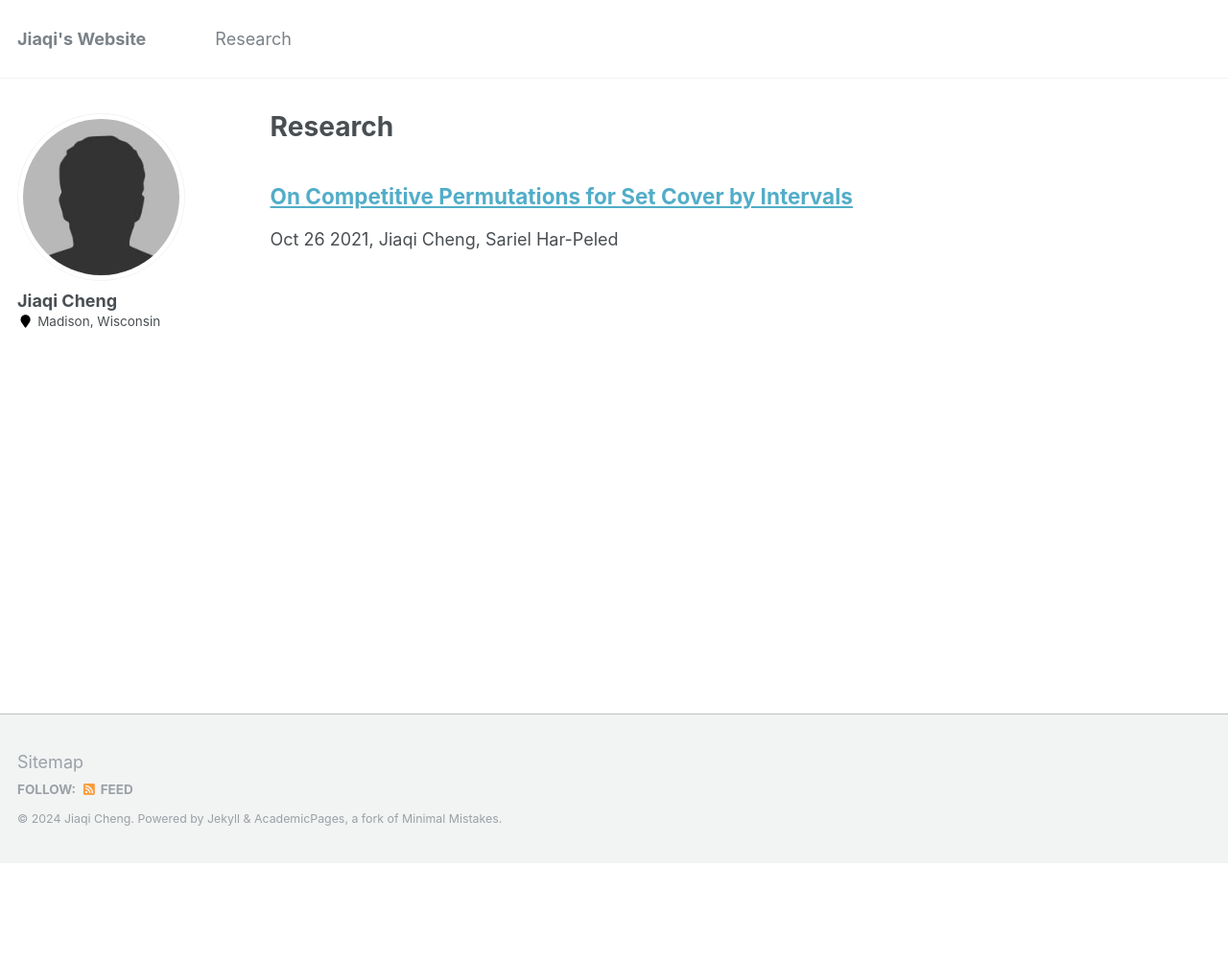
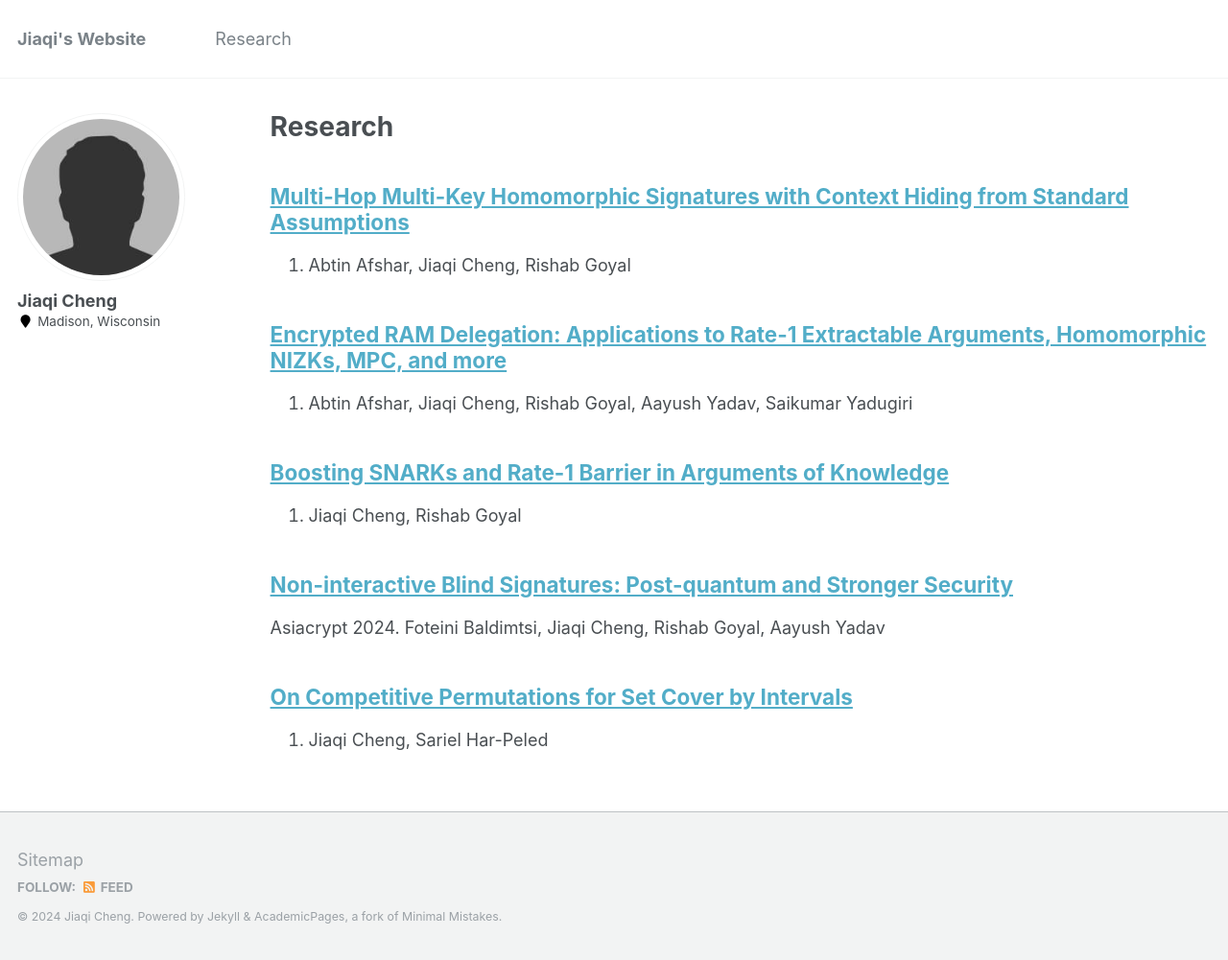
Before and after one commit to JackyCheng1999/JackyCheng1999.github.io, a Jekyll site: the page built from _pages/publications.md, in a window 1280 px wide. Shown: the whole page at 96% size. Built offline with Jekyll 4.4.1, drawn with Linux system fonts in a browser that asks for light colours; before the commit the page ends 900 px from its top, so only the background shows below that.

Commit message:
updated paper list

```diff
--- a/_pages/publications.md
+++ b/_pages/publications.md
@@ -15,6 +15,19 @@ author_profile: true
   {% include archive-single.html %}
 {% endfor %}
 
+## [Multi-Hop Multi-Key Homomorphic Signatures with Context Hiding from Standard Assumptions](https://eprint.iacr.org/2024/931.pdf)
+2024. Abtin Afshar, Jiaqi Cheng, Rishab Goyal
+
+## [Encrypted RAM Delegation: Applications to Rate-1 Extractable Arguments, Homomorphic NIZKs, MPC, and more](https://eprint.iacr.org/2024/1806.pdf)
+2024. Abtin Afshar, Jiaqi Cheng, Rishab Goyal, Aayush Yadav, Saikumar Yadugiri
+
+
+## [Boosting SNARKs and Rate-1 Barrier in Arguments of Knowledge](https://eprint.iacr.org/2024/1603.pdf)
+2024. Jiaqi Cheng, Rishab Goyal
+
+## [Non-interactive Blind Signatures: Post-quantum and Stronger Security](https://eprint.iacr.org/2024/614.pdf)
+Asiacrypt 2024. Foteini Baldimtsi, Jiaqi Cheng, Rishab Goyal, Aayush Yadav
+
 ## [On Competitive Permutations for Set Cover by Intervals](https://arxiv.org/pdf/2110.14528)
 
-Oct 26 2021, Jiaqi Cheng, Sariel Har-Peled
+2021. Jiaqi Cheng, Sariel Har-Peled
```
